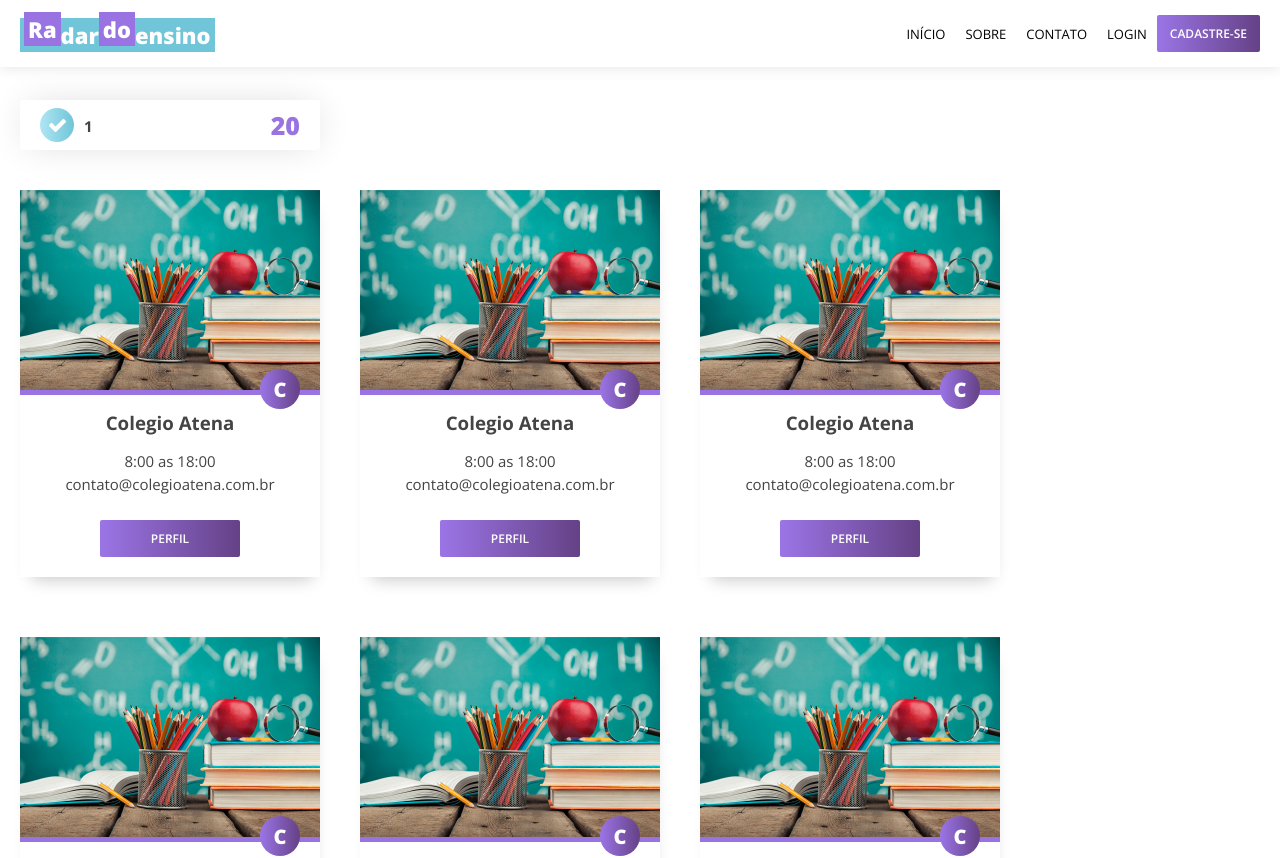
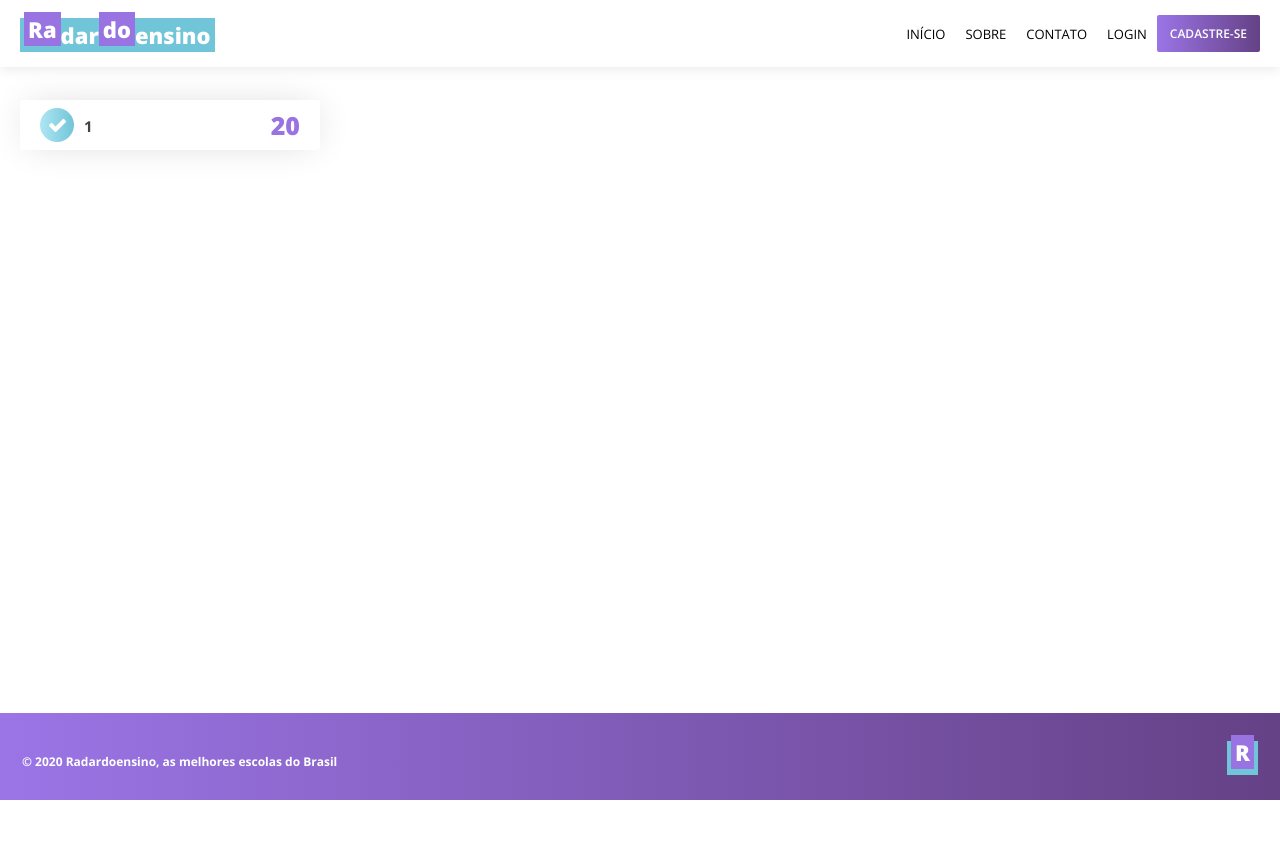
Before and after one commit to heliogsantos/radar-do-ensino, a React (Create React App) app: page /schools/1 in a window 1280 px wide. Shown: the top 858 px of the page. After the commit the page ends 800 px from the top, so only its background shows below. Built offline with nearby package versions, Linux system fonts and the light colour scheme; data requests are answered from the project's data file.

Commit message:
finalizei page Schools

```diff
--- a/db.json
+++ b/db.json
@@ -1,8 +1,11 @@
 {
-  "school": [
+  "schools": [
     {
       "id": "1",
       "name": "Escola Arvore",
+      "houer":"8:00 as 18:00",
+      "email": "escola.mock.com.br",
+      "banner": "/static/media/banner1.5b4fe553.png",
       "address": {
         "city": "Santos",
         "uf": "SP",
@@ -10,8 +13,11 @@
         "street": "Rua Jóse Osvaldo"
       }
     },{
-      "id": "1",
+      "id": "2",
       "name": "Escola Canta Galo",
+      "houer":"8:00 as 18:00",
+      "email": "escola.mock.com.br",
+      "banner": "/static/media/banner1.5b4fe553.png",
       "address": {
         "city": "Santos",
         "uf": "SP",
@@ -19,8 +25,11 @@
         "street": "Rua Jóse Osvaldo"
       }
     },{
-      "id": "2",
+      "id": "3",
       "name": "Escola Jóse",
+      "houer":"8:00 as 18:00",
+      "email": "escola.mock.com.br",
+      "banner": "/static/media/banner1.5b4fe553.png",
       "address": {
         "city": "São Paulo",
         "uf": "SP",
@@ -28,8 +37,11 @@
         "street": "Rua Jóse Osvaldo"
       }
     },{
-      "id": "3",
+      "id": "4",
       "name": "Escola Betim",
+      "houer":"8:00 as 18:00",
+      "email": "escola.mock.com.br",
+      "banner": "/static/media/banner1.5b4fe553.png",
       "address": {
         "city": "Praia Grande",
         "uf": "SP",
--- a/src/shared/CardSchool/index.jsx
+++ b/src/shared/CardSchool/index.jsx
@@ -9,7 +9,7 @@ const CardSchool = (props) => {
         <img src={props.image} alt="Escola Tucuruvi"/>
       </div>
       <div className="card-body">
-          <div className="inital">C</div>
+          <div className="inital">{props.name[0]}</div>
           <div className="description">
             <h3>{props.name}</h3>
             <h4>{props.schedule}</h4>
--- a/src/views/Home/index.jsx
+++ b/src/views/Home/index.jsx
@@ -20,7 +20,7 @@ const Home = () => {
     school.address.city.toLowerCase().includes(searchSchool)
 
   const getApiSchols = async (searchSchool) => {
-    const school = await (await Api.get('/school')).data.filter(item => serachNameEndCity(item, searchSchool))
+    const school = await (await Api.get('/schools')).data.filter(item => serachNameEndCity(item, searchSchool))
     return setSchools(school)
   }
 
--- a/src/views/Schools/index.jsx
+++ b/src/views/Schools/index.jsx
@@ -1,14 +1,19 @@
-import React from 'react'
+import React, { useEffect, useState } from 'react'
 import { useParams } from "react-router-dom";
 
 import Check from '../../assets/check.svg'
-import BannerBase from '../../assets/banner1.png'
 import './style.css'
 import CardSchool from '../../shared/CardSchool';
+import Api from '../../services/api'
 
 const Schools = () => {
 
+  const [schools, setSchools] = useState([])
   const { id } = useParams();
+
+  useEffect(() => {
+    Api.get('/schools').then((response) => setSchools(response.data.filter(school => school.address.neighborhood === id)));
+  },[]);
 
   return (
     <div className="schools-wraper">
@@ -22,24 +27,11 @@ const Schools = () => {
           <span className="length">20</span>
         </div>
         <div className="schools">
-            <div className="card-wraper">
-              <CardSchool image={BannerBase} name="Colegio Atena" schedule="8:00 as 18:00" email="contato@colegioatena.com.br"/>
-            </div>
-            <div className="card-wraper">
-              <CardSchool image={BannerBase} name="Colegio Atena" schedule="8:00 as 18:00" email="contato@colegioatena.com.br"/>
-            </div>
-            <div className="card-wraper">
-              <CardSchool image={BannerBase} name="Colegio Atena" schedule="8:00 as 18:00" email="contato@colegioatena.com.br"/>
-            </div>
-            <div className="card-wraper">
-              <CardSchool image={BannerBase} name="Colegio Atena" schedule="8:00 as 18:00" email="contato@colegioatena.com.br"/>
-            </div>
-            <div className="card-wraper">
-              <CardSchool image={BannerBase} name="Colegio Atena" schedule="8:00 as 18:00" email="contato@colegioatena.com.br"/>
-            </div>
-            <div className="card-wraper">
-              <CardSchool image={BannerBase} name="Colegio Atena" schedule="8:00 as 18:00" email="contato@colegioatena.com.br"/>
-            </div>
+          <div className="card-wraper">
+            {schools.map((school, index) => (
+              <CardSchool key={index} image={school.banner} name={school.name} schedule={school.houer} email={school.email}/>
+            ))}
+          </div>
         </div>
     </div>
   );
--- a/src/views/Schools/style.css
+++ b/src/views/Schools/style.css
@@ -6,13 +6,14 @@
 
 .schools-wraper .schools {
   display: flex;
-  justify-content: left;
+  justify-content: space-between;
   flex-wrap: wrap;
   margin-top: 20px;
+  width: 100%;
 }
 
 .schools-wraper .schools .card-wraper {
-  margin: 20px 40px 40px 0;
+  margin: 10px 0 30px 0;
 }
 
 .schools-length {
```
